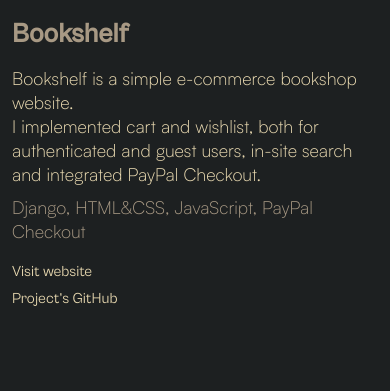
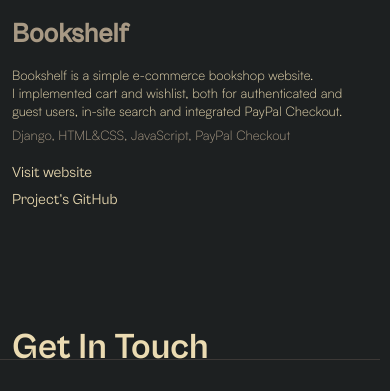
Before and after one commit to SherlockH0/portfolio, a Flask app: page / in a window 390 px wide. Shown: the part 1944-2335 px from the top of the page. Run offline with Flask 3, Linux system fonts and the light colour scheme; some libraries are stand-ins or nearby versions; some web fonts are replaced.

Commit message:
remove .small from @media

```diff
--- a/static/styles.css
+++ b/static/styles.css
@@ -922,10 +922,10 @@ nav ul {
   :root {
     font-size: 6px;
   }
-  .small {
-    font-size: 3rem;
-    line-height: 4rem;
-  }
+  /* .small { */
+  /*   font-size: 3rem; */
+  /*   line-height: 4rem; */
+  /* } */
   .blob-container {
     top: 30rem;
   }
```
